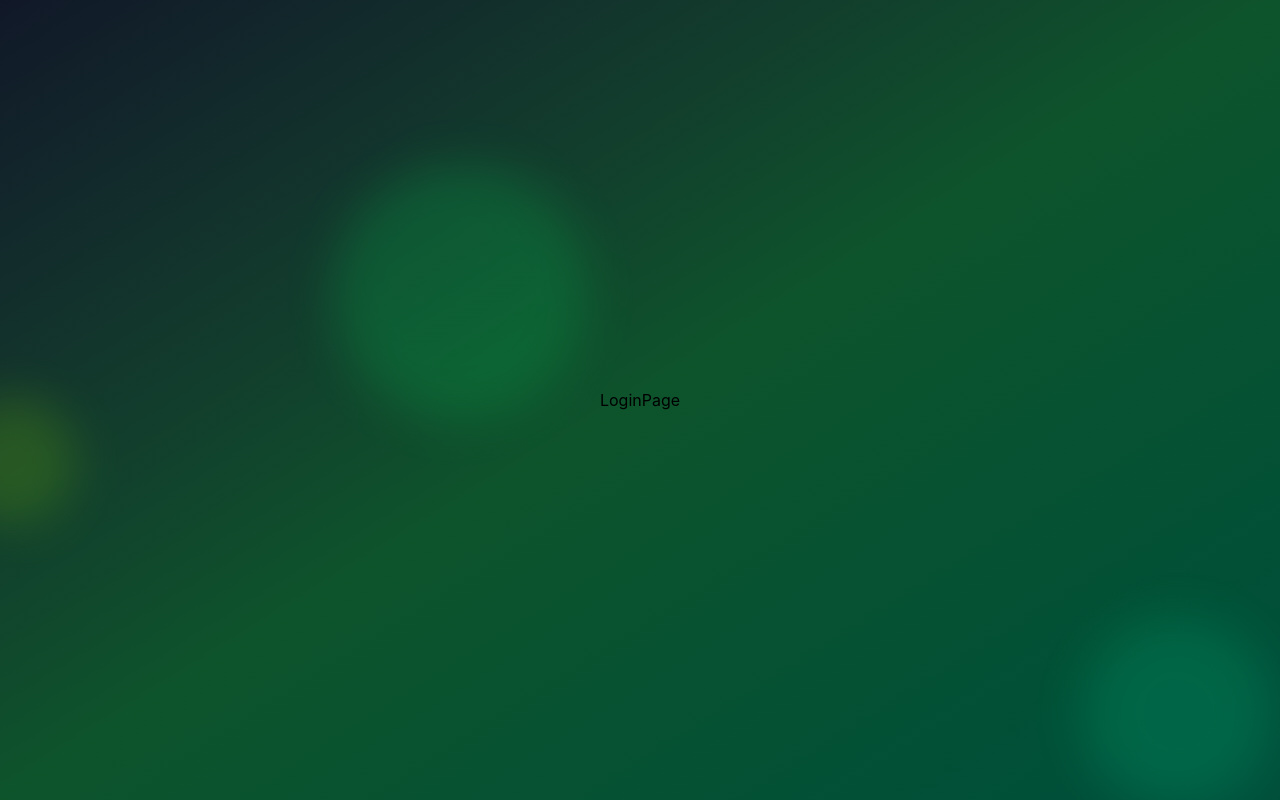
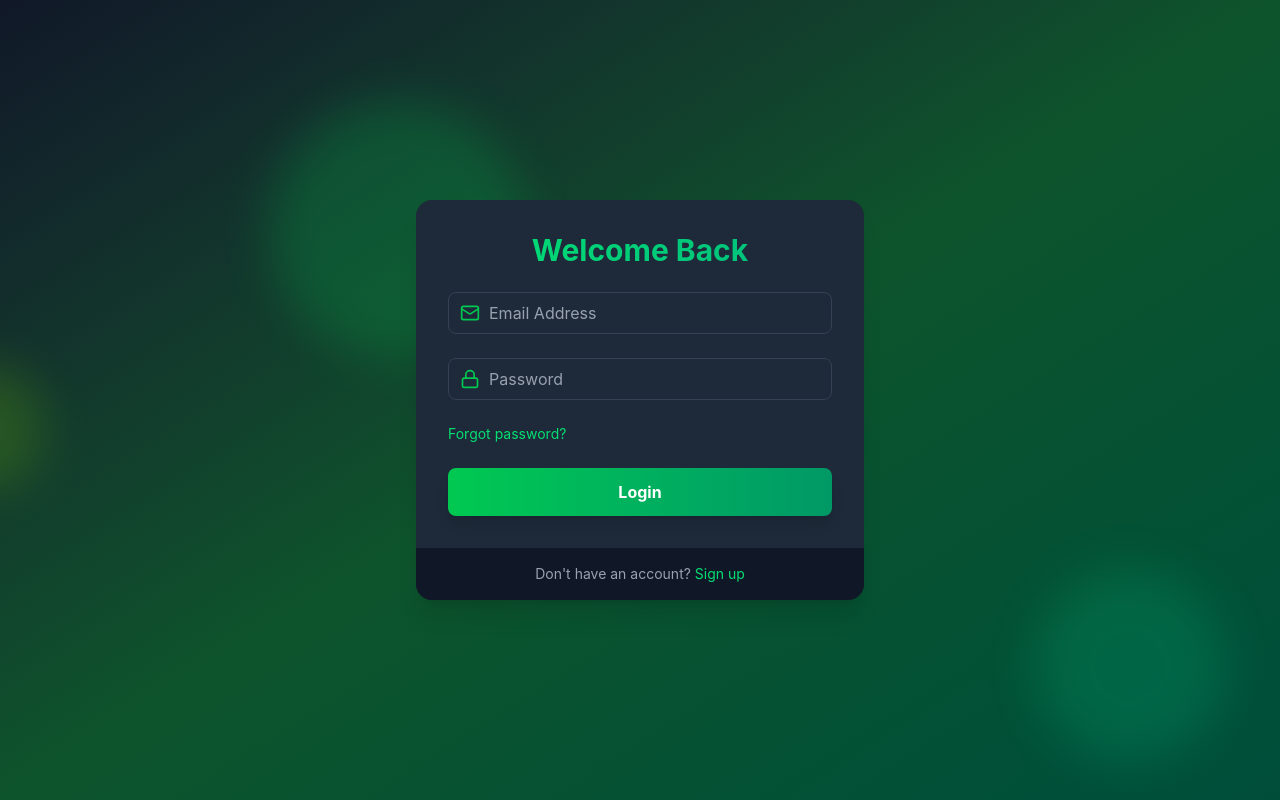
Before and after one commit to md-alihaider/authforge, a React app in the folder frontend/: page /login in a window 1280 px wide. Built offline with nearby package versions, Linux system fonts and the light colour scheme; the HTML template or start-up script is replaced by a standard one.

Commit message:
feat: implement LoginPage with form handling and animations

```diff
--- a/frontend/src/pages/LoginPage.jsx
+++ b/frontend/src/pages/LoginPage.jsx
@@ -1,5 +1,82 @@
+import { useState } from "react";
+import { motion } from "framer-motion";
+import { Mail, Lock, Loader } from "lucide-react";
+import { Link } from "react-router";
+import Input from "../components/Input";
+
 const LoginPage = () => {
-  return <div>LoginPage</div>;
+  const [email, setEmail] = useState("");
+  const [password, setPassword] = useState("");
+
+  let isLoading = false;
+
+  const handleLogin = async (e) => {
+    e.preventDefault();
+  };
+
+  return (
+    <motion.div
+      initial={{ opacity: 0, y: 20 }}
+      animate={{ opacity: 1, y: 0 }}
+      transition={{ duration: 0.5 }}
+      className="max-w-md w-full bg-gray-800 bg-opacity-50 backdrop-filter backdrop-blur-xl rounded-2xl shadow-xl overflow-hidden"
+    >
+      <div className="p-8">
+        <h2 className="text-3xl font-bold mb-6 text-center bg-linear-to-r from-green-400 to-emerald-500 text-transparent bg-clip-text">
+          Welcome Back
+        </h2>
+
+        <form onSubmit={handleLogin}>
+          <Input
+            icon={Mail}
+            type="email"
+            placeholder="Email Address"
+            value={email}
+            onChange={(e) => setEmail(e.target.value)}
+          />
+
+          <Input
+            icon={Lock}
+            type="password"
+            placeholder="Password"
+            value={password}
+            onChange={(e) => setPassword(e.target.value)}
+          />
+
+          <div className="flex items-center mb-6">
+            <Link
+              to="/forgot-password"
+              className="text-sm text-green-400 hover:underline"
+            >
+              Forgot password?
+            </Link>
+          </div>
+          {/* {error && <p className="text-red-500 font-semibold mb-2">{error}</p>} */}
+
+          <motion.button
+            whileHover={{ scale: 1.02 }}
+            whileTap={{ scale: 0.98 }}
+            className="w-full py-3 px-4 bg-linear-to-r from-green-500 to-emerald-600 text-white font-bold rounded-lg shadow-lg hover:from-green-600 hover:to-emerald-700 focus:outline-none focus:ring-2 focus:ring-green-500 focus:ring-offset-2 focus:ring-offset-gray-900 transition duration-200"
+            type="submit"
+            disabled={isLoading}
+          >
+            {isLoading ? (
+              <Loader className="w-6 h-6 animate-spin  mx-auto" />
+            ) : (
+              "Login"
+            )}
+          </motion.button>
+        </form>
+      </div>
+      <div className="px-8 py-4 bg-gray-900 bg-opacity-50 flex justify-center">
+        <p className="text-sm text-gray-400">
+          Don't have an account?{" "}
+          <Link to="/signup" className="text-green-400 hover:underline">
+            Sign up
+          </Link>
+        </p>
+      </div>
+    </motion.div>
+  );
 };
-
 export default LoginPage;
```
